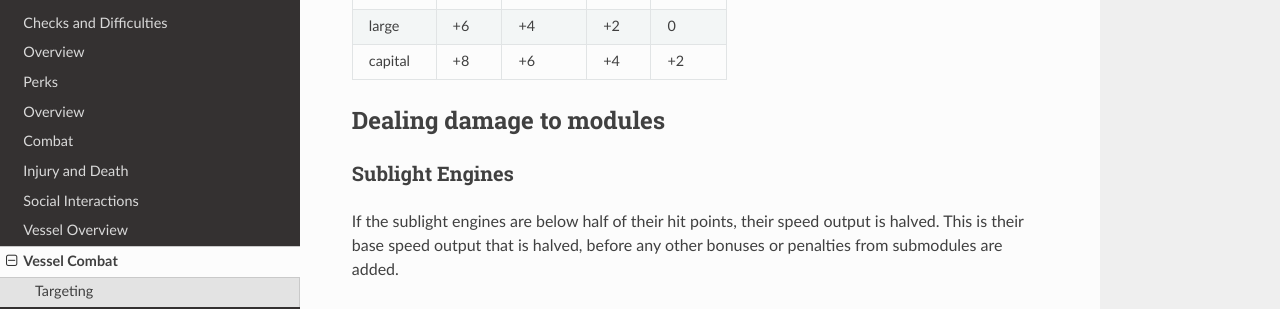
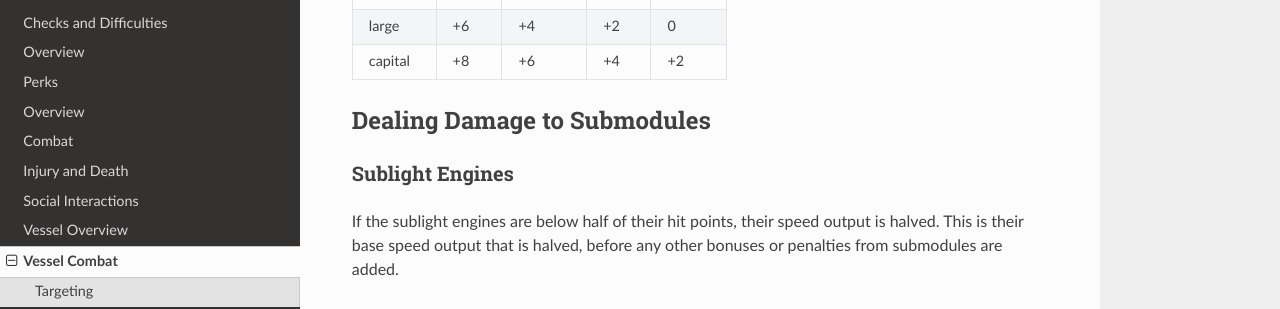
Before and after one commit to ehrpg/rules, an MkDocs documentation site: the page built from docs/vesselcombat.md, in a window 1280 px wide and 900 px high, scrolled down 1999 px. Shown: the part 156-465 px from the top of the window. Built offline with MkDocs 1.6.1, drawn with Linux system fonts in a browser that asks for light colours; nearby versions of some CDN libraries; old or Windows-style settings are respelled for this version of MkDocs.

Commit message:
Fix headers in damage to sub modules

```diff
--- a/docs/vesselcombat.md
+++ b/docs/vesselcombat.md
@@ -97,7 +97,7 @@
 | large   | +6    | +4     | +2    | 0       |
 | capital | +8    | +6     | +4    | +2      |
 
-## Dealing damage to modules
+## Dealing Damage to Submodules
 
 ### Sublight Engines
 
@@ -127,7 +127,7 @@
 to the game master's discretion). This also happens if the life support systems
 are completely destroyed, or are out of power.
 
-## Power Core
+### Power Core
 
 Should the power core reach zero hit points it is disabled and no longer
 produces any power. All other modules are effectively disabled.
@@ -142,7 +142,7 @@
 | Large    | 100
 | Capital  | 250
 
-## Shield Generators
+### Shield Generators
 
 If the shield generator gets below half its hit points, the maximum shield
 output is also halved. Should the shield generator reach zero hit points, it is
@@ -159,13 +159,13 @@
 | Large    | 50
 | Capital  | 100
 
-## Sensor array
+### Sensor array
 
 If the sensor array drops below zero hit points all communications are lost,
 except for emergency broadcasting. The sensor array will only stop working
 completely if it reaches its negative maximum hit points.
 
-## Cockpit or Bridge
+### Cockpit or Bridge
 
 Once the cockpit reaches zero hit points its protection for the crew is lost.
 Any additional damage that then is caused to the cockpit is directly transfered
@@ -173,13 +173,13 @@
 
 If the cockpit or bridge is destroyed, the vessel can no longer be operated.
 
-## Weapons
+### Weapons
 
 If weapons drop to or below zero hit points they can no longer be operated or
 fired. If they drop below their negative maximum hit points, they are completely
 destroyed.
 
-## FTL
+### FTL
 
 If the FTL drops to or below zero hit points it can no longer be operated. If it
 reaches negative maximum hit points they are two outcomes: If the FTL is
@@ -193,7 +193,7 @@
 | Large    | 50
 | Capital  | 100
 
-## Cargo Bay & Docking Bay
+### Cargo Bay & Docking Bay
 
 The hull is damaged instead, but the game master can decide what cargo is
 jetisoned from the cargo bay. The amount of cargo should be proportional to
```
